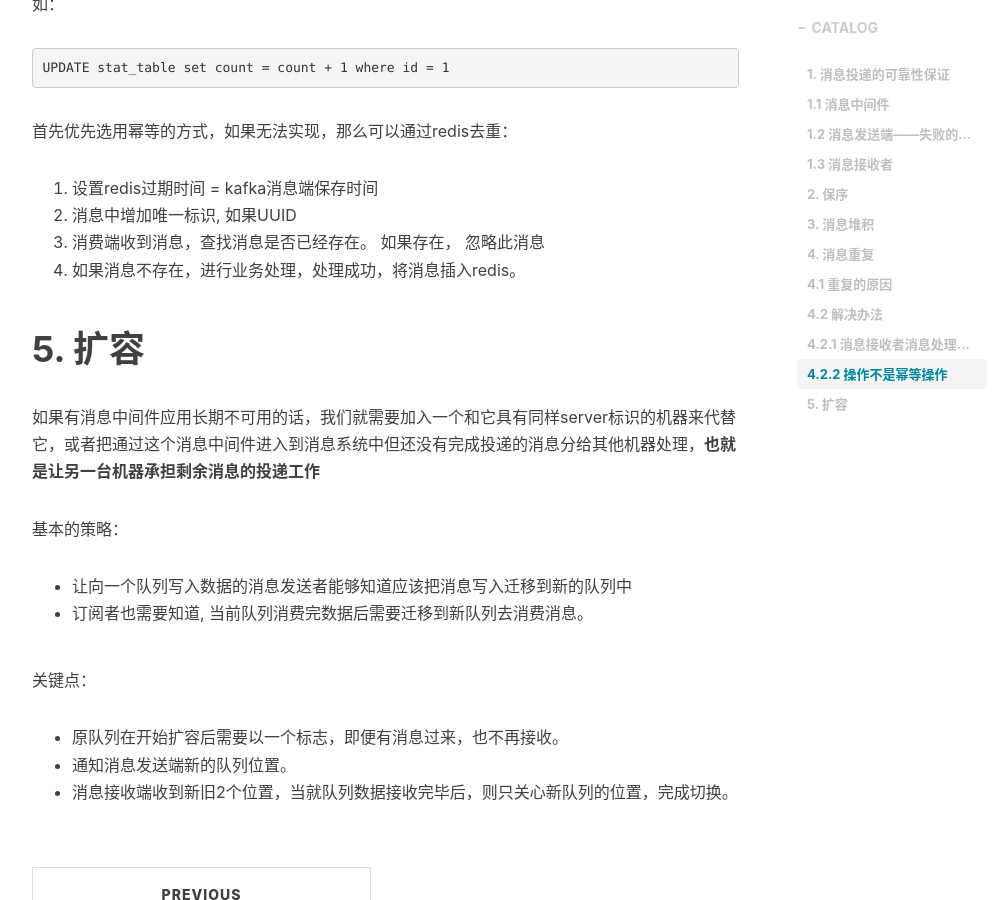
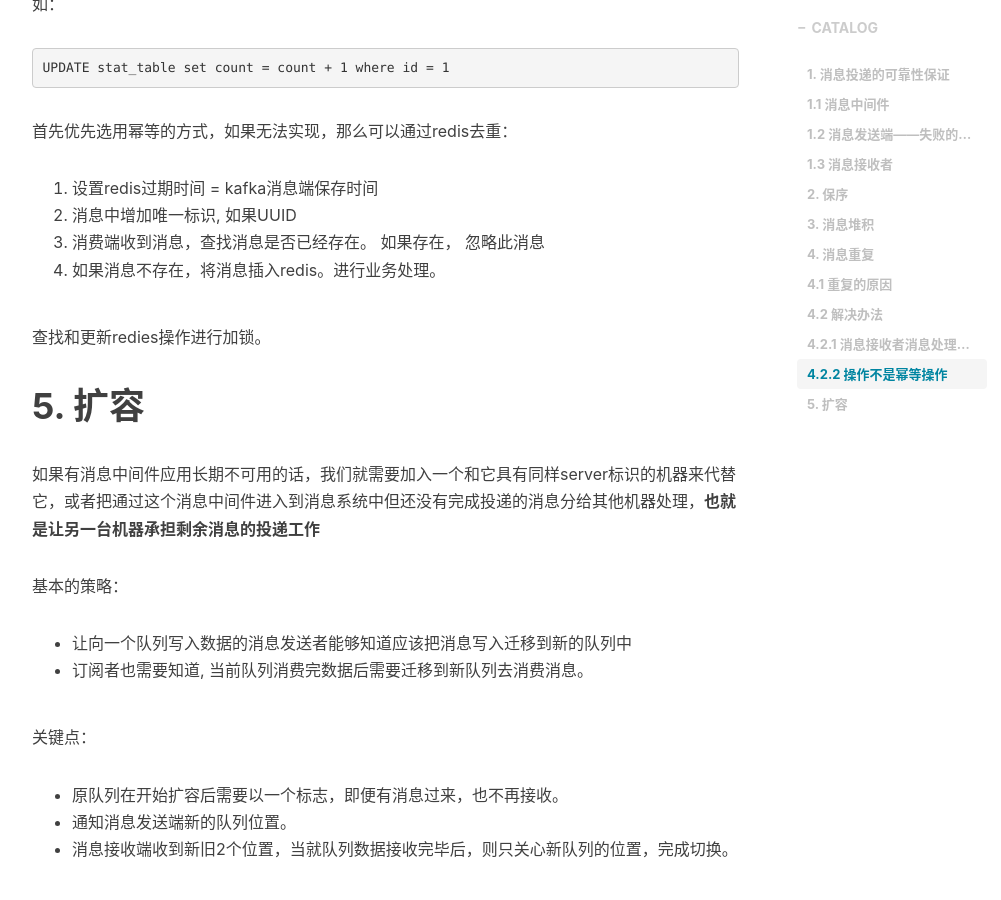
Before and after one commit to xuyumeng/xuyumeng.github.io, a Jekyll site: the page built from _posts/java/2019-2-13-amqp.md, in a window 1280 px wide and 900 px high, scrolled down 3084 px. Shown: the whole window, without its empty margins (233-1234 px from the left). Built offline with Jekyll 4.4.1, drawn with Linux system fonts in a browser that asks for light colours; nearby versions of some CDN libraries; comment, search, counter and statistics services are not loaded.

Commit message:
去重操作修改

```diff
--- a/_posts/java/2019-2-13-amqp.md
+++ b/_posts/java/2019-2-13-amqp.md
@@ -97,7 +97,9 @@ UPDATE stat_table set count = count + 1 where id = 1
 1. 设置redis过期时间 = kafka消息端保存时间
 2. 消息中增加唯一标识, 如果UUID
 3. 消费端收到消息，查找消息是否已经存在。 如果存在， 忽略此消息
-4. 如果消息不存在，进行业务处理，处理成功，将消息插入redis。
+4. 如果消息不存在，将消息插入redis。进行业务处理。
+
+查找和更新redies操作进行加锁。
 
 
 # 5. 扩容
```
